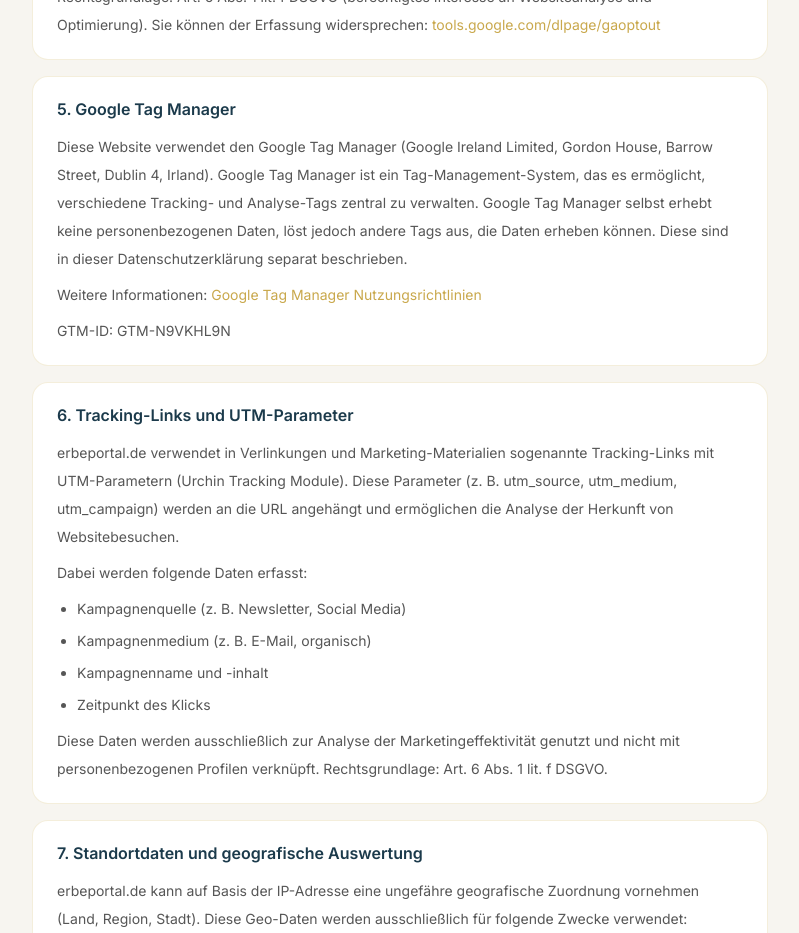
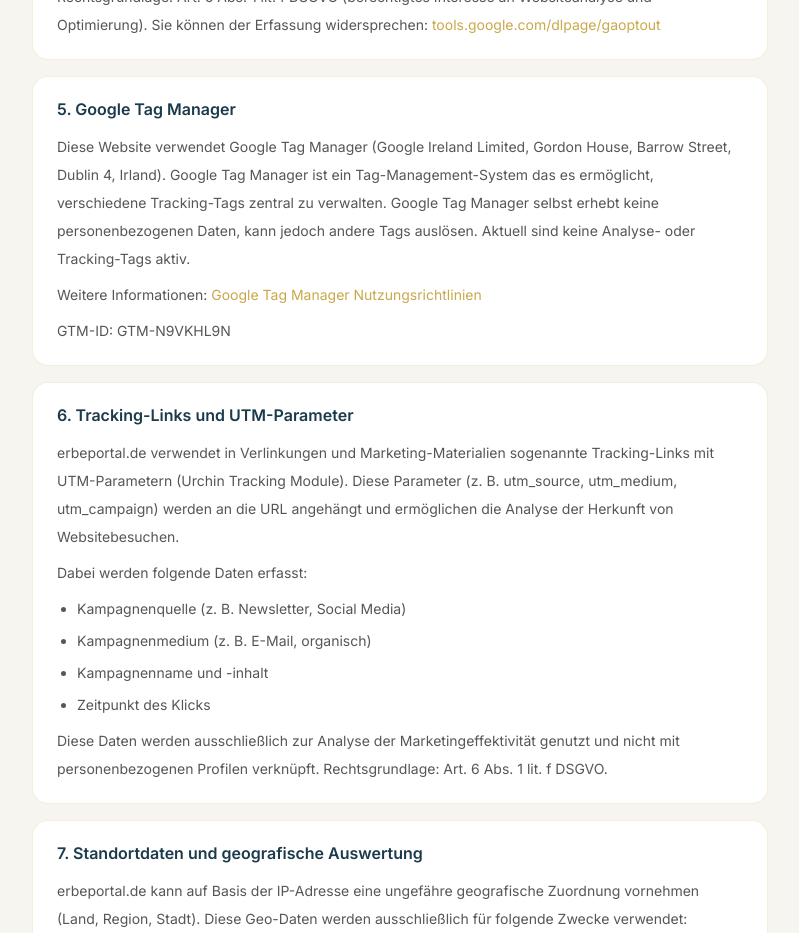
Before and after one commit to OMueller-1976/erbeportal, a Next.js app: page /datenschutz in a window 1280 px wide. Shown: the part 1460-2393 px from the top of the page, without its empty margins (240-1039 px from the left). Built offline with nearby package versions, Linux system fonts and the light colour scheme.

Commit message:
fix: GTM Datenschutz-Text aktualisiert

```diff
--- a/app/datenschutz/page.tsx
+++ b/app/datenschutz/page.tsx
@@ -115,12 +115,11 @@
     content: (
       <div className="text-sm leading-7 text-ink/80 space-y-2">
         <p>
-          Diese Website verwendet den Google Tag Manager (Google Ireland Limited, Gordon House,
-          Barrow Street, Dublin 4, Irland). Google Tag Manager ist ein Tag-Management-System,
-          das es ermöglicht, verschiedene Tracking- und Analyse-Tags zentral zu verwalten.
-          Google Tag Manager selbst erhebt keine personenbezogenen Daten, löst jedoch andere
-          Tags aus, die Daten erheben können. Diese sind in dieser Datenschutzerklärung separat
-          beschrieben.
+          Diese Website verwendet Google Tag Manager (Google Ireland Limited, Gordon House,
+          Barrow Street, Dublin 4, Irland). Google Tag Manager ist ein Tag-Management-System
+          das es ermöglicht, verschiedene Tracking-Tags zentral zu verwalten. Google Tag Manager
+          selbst erhebt keine personenbezogenen Daten, kann jedoch andere Tags auslösen.
+          Aktuell sind keine Analyse- oder Tracking-Tags aktiv.
         </p>
         <p>
           Weitere Informationen:{" "}
```
